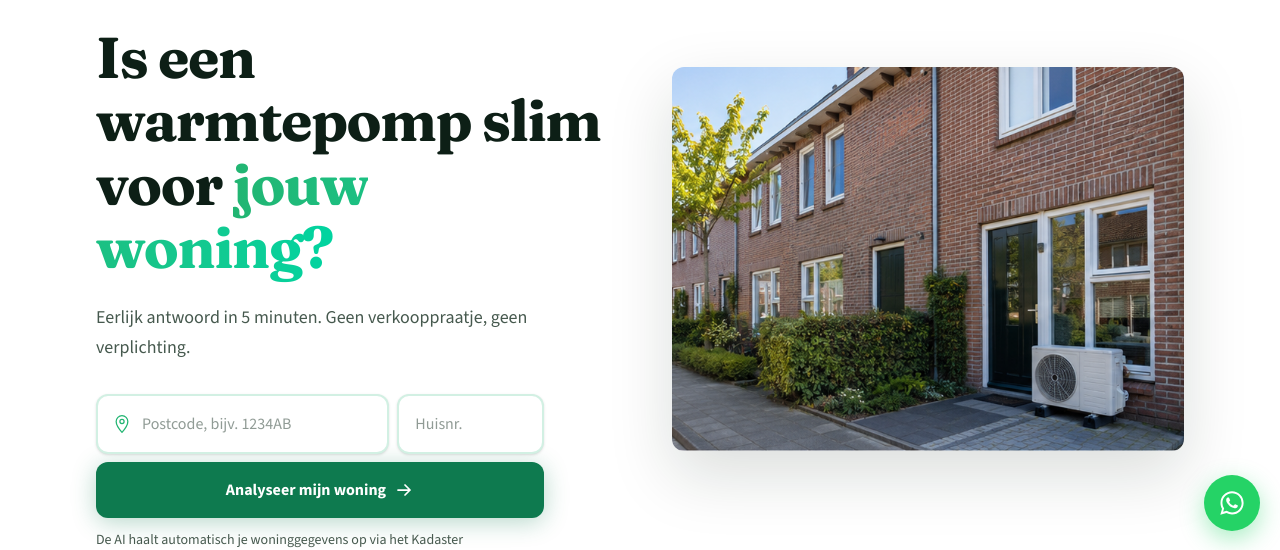
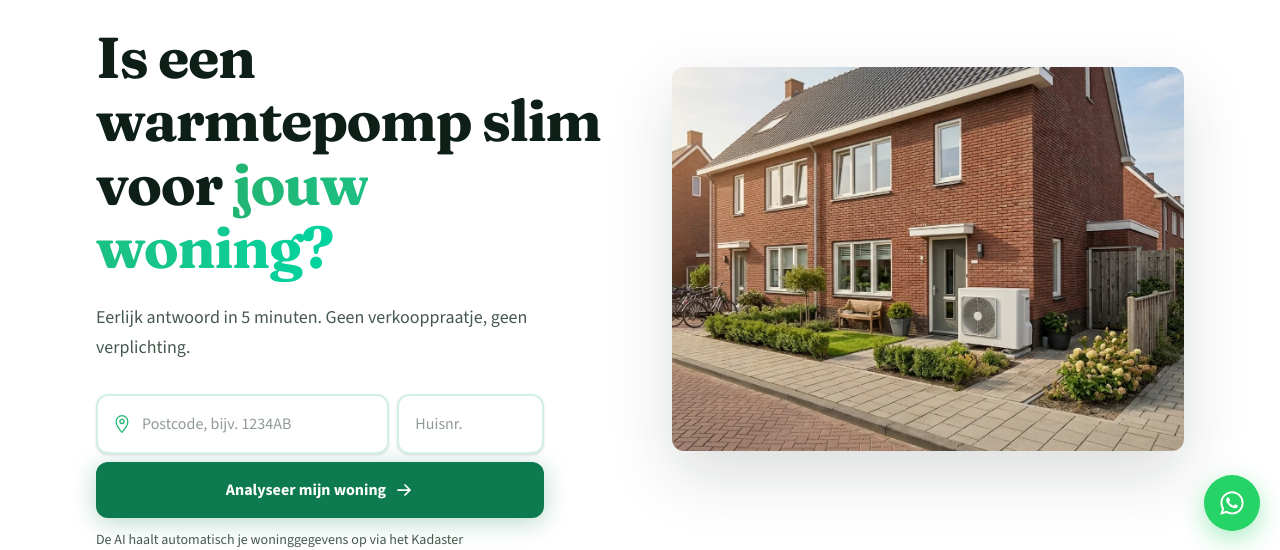
Before and after one commit to streurmichael-cmyk/warmtepomp-ai, a Next.js app: page / in a window 1280 px wide. Shown: the part 249-799 px from the top of the page. Built offline with nearby package versions, Linux system fonts and the light colour scheme; no server answers.

Commit message:
Nieuwe hero-afbeelding op de homepage
Vervangt de bestaande hero-foto door een nieuwe afbeelding van een
warmtepomp-buitenunit bij een rijtjeswoning, geoptimaliseerd als WebP.

```diff
--- a/components/hero.tsx
+++ b/components/hero.tsx
@@ -73,10 +73,10 @@ export function Hero() {
         <div className="relative mx-auto w-full max-w-lg lg:max-w-none">
           <div className="aspect-[4/3] max-h-[300px] overflow-hidden rounded-xl shadow-[0_24px_64px_rgba(13,31,22,0.15)] sm:max-h-none">
             <Image
-              src="/images/rijtjeshuizen-buitenunit.png"
-              alt="Warmtepomp buitenunit bij een modern huis"
-              width={1200}
-              height={900}
+              src="/images/hero-warmtepomp.webp"
+              alt="Warmtepomp buitenunit naast een rijtjeswoning"
+              width={1600}
+              height={893}
               priority
               className="h-full w-full object-cover"
             />
```
Also changed, not shown: public/images/hero-warmtepomp.png (added), public/images/hero-warmtepomp.webp (added).
